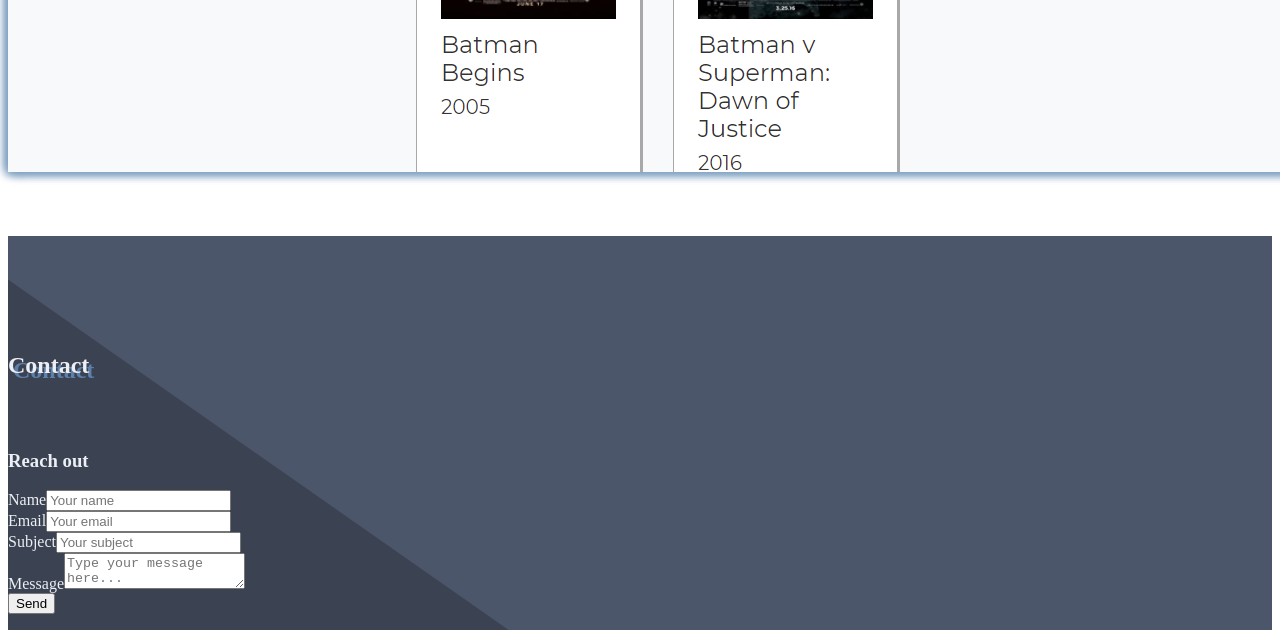
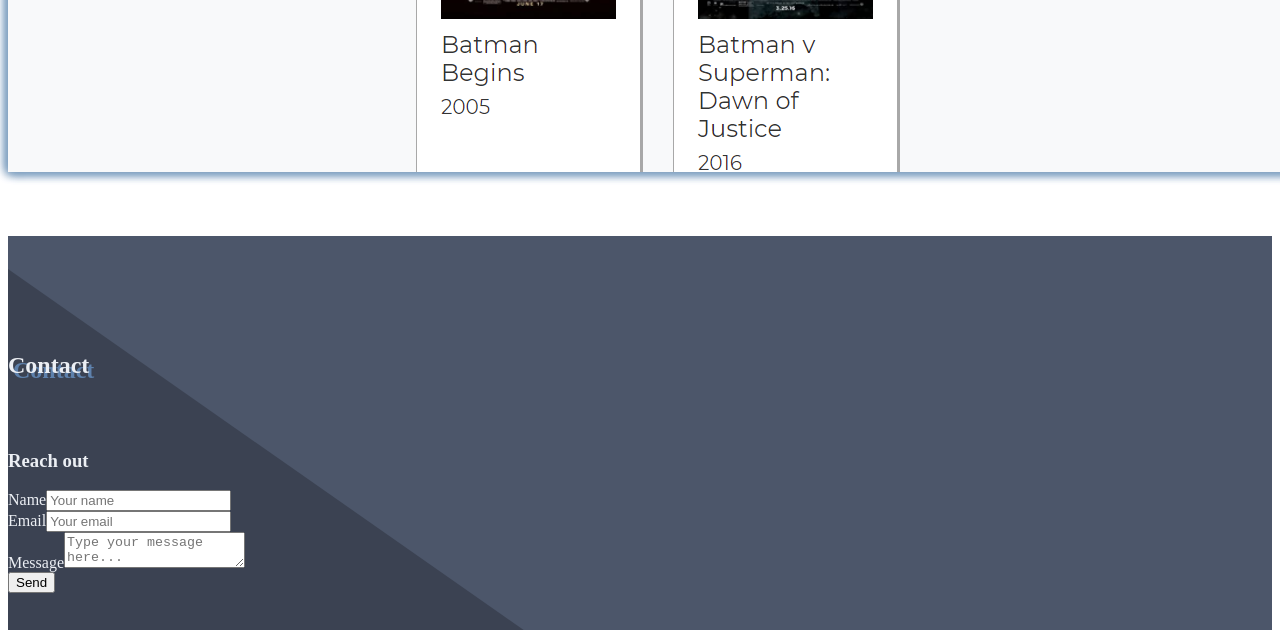
Before and after one commit to FelixPriori/portfolio, a Gatsby site: page / in a window 1280 px wide. Shown: the part 2436-3066 px from the top of the page. Built offline with nearby package versions, Linux system fonts and the light colour scheme; Gatsby itself is replaced by a stand-in of ours.

Commit message:
remove subject

```diff
--- a/src/components/ContactForm.jsx
+++ b/src/components/ContactForm.jsx
@@ -18,14 +18,12 @@
   const [formValues, setFormValues] = useState({
     name: '',
     email: '',
-    subject: '',
     message: '',
   })
   const {register, handleSubmit, errors} = useForm({resolver: yupResolver(schema), reValidateMode: 'onTouched'})
 
   const onNameChange = ({target}) => setFormValues((prevValues) => ({...prevValues, name: target.value}))
   const onEmailChange = ({target}) => setFormValues((prevValues) => ({...prevValues, email: target.value}))
-  const onSubjectChange = ({target}) => setFormValues((prevValues) => ({...prevValues, subject: target.value}))
   const onMessageChange = ({target}) => setFormValues((prevValues) => ({...prevValues, message: target.value}))
 
   const encode = (data) => {
@@ -81,19 +79,6 @@
       </FormGroup>
 
       <FormGroup>
-        <Label htmlFor="subject">Subject</Label>
-        <Input
-          name="subject"
-          value={formValues.subject}
-          type="text"
-          placeholder="Your subject"
-          onChange={onSubjectChange}
-          innerRef={register}
-        />
-        {errors.subject && <ErrorMessage>Subject is required</ErrorMessage>}
-      </FormGroup>
-
-      <FormGroup>
         <Label htmlFor="message">Message</Label>
         <Input
           name="message"
```
